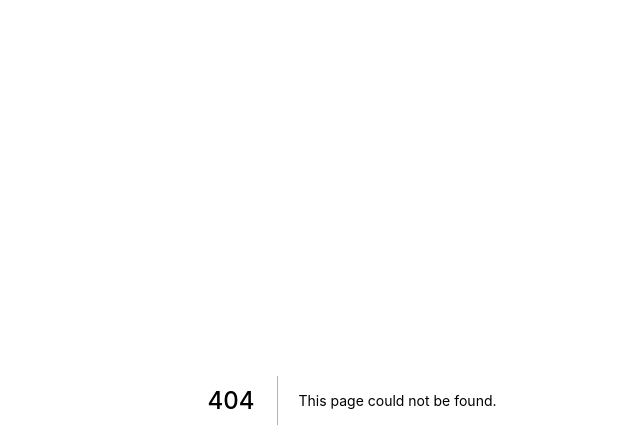
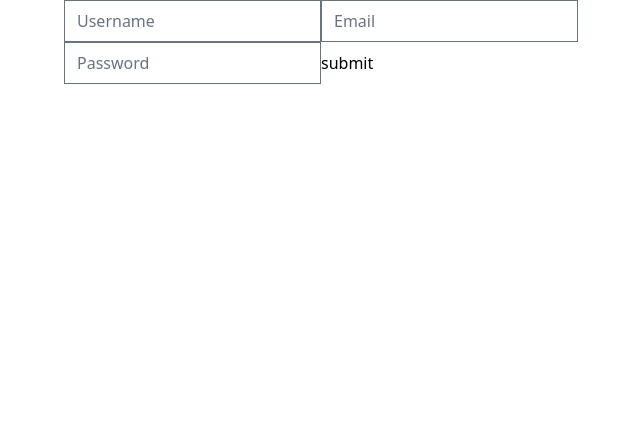
Before and after one commit to css9596/carrot-market, a Next.js app: page /forms in a window 1280 px wide. Before the commit this address had no page. Shown: the top 448 px of the page, without its empty margins (288-928 px from the left). Built offline with nearby package versions, Linux system fonts and the light colour scheme.

Commit message:
react form hook 설치, 및 forms.tsx 파일에 적용.

```diff
--- a/package.json
+++ b/package.json
@@ -12,7 +12,8 @@
     "@tailwindcss/forms": "^0.4.0",
     "next": "^12.0.10",
     "react": "^18.0.0-rc.0",
-    "react-dom": "^18.0.0-rc.0"
+    "react-dom": "^18.0.0-rc.0",
+    "react-hook-form": "^7.28.0"
   },
   "devDependencies": {
     "@types/node": "17.0.17",
--- /dev/null
+++ b/pages/forms.tsx
@@ -0,0 +1,67 @@
+import React, { useState } from 'react';
+import { FieldErrors, useForm } from 'react-hook-form';
+
+/*
+ * ToDo
+ *  1. Less Code v
+ *  2. Better Validation
+ *  3. Better Errors(Set, Clear, Display)
+ *  4. Have Control over inputs
+ *  5. Don't deal with events v
+ *  6. Easier Inputs v
+ *
+ * React Hook Form 으로 변경하기.
+ * Rule
+ * 1. 모든 것은 useForm Hook 에서 나온다.
+ * 2. input 들을 전부 state 에 '등록'하기 위해선, register 함수를 사용한다.
+ * 3. watch()는 폼을 볼 수 있게 해준다.
+ * 4. register
+ *  register: (name: string, RegisterOptions?) => ({ onChange, onBlur, name, ref })
+               이 메서드를 사용하면 input을 등록하거나 엘리먼트를 선택하고 React Hook Form에
+               유효성 검사 규칙을 적용할 수 있습니다.
+               유효성 검사 규칙은 모두 HTML 표준을 기반으로 하며 사용자 지정 유효성 검사 방법도 허용합니다.
+ * */
+
+interface LoginForm {
+    username: string;
+    password: string;
+    email: string;
+}
+
+export default function Forms() {
+    const { register, watch, handleSubmit } = useForm<LoginForm>();
+    const onValid = (data: LoginForm) => {};
+    const onInvalid = (errors: FieldErrors) => {
+        console.log(errors);
+    };
+    return (
+        <form onSubmit={handleSubmit(onValid, onInvalid)}>
+            <input
+                {...register('username', {
+                    required: 'Username is required',
+                    minLength: {
+                        message: 'The username should be longer than 5 chars.',
+                        value: 5,
+                    },
+                })}
+                type="text"
+                placeholder="Username"
+            />
+            <input
+                {...register('email', {
+                    required: 'Email is required',
+                })}
+                type="email"
+                placeholder="Email"
+            />
+            <input
+                {...register('password', {
+                    required: 'Password is required',
+                })}
+                type="password"
+                placeholder="Password"
+            />
+            <button type="submit">submit</button>
+        </form>
+    );
+}
```
Also changed, not shown: 1 other file (tests, documents, lock files or other folders).
